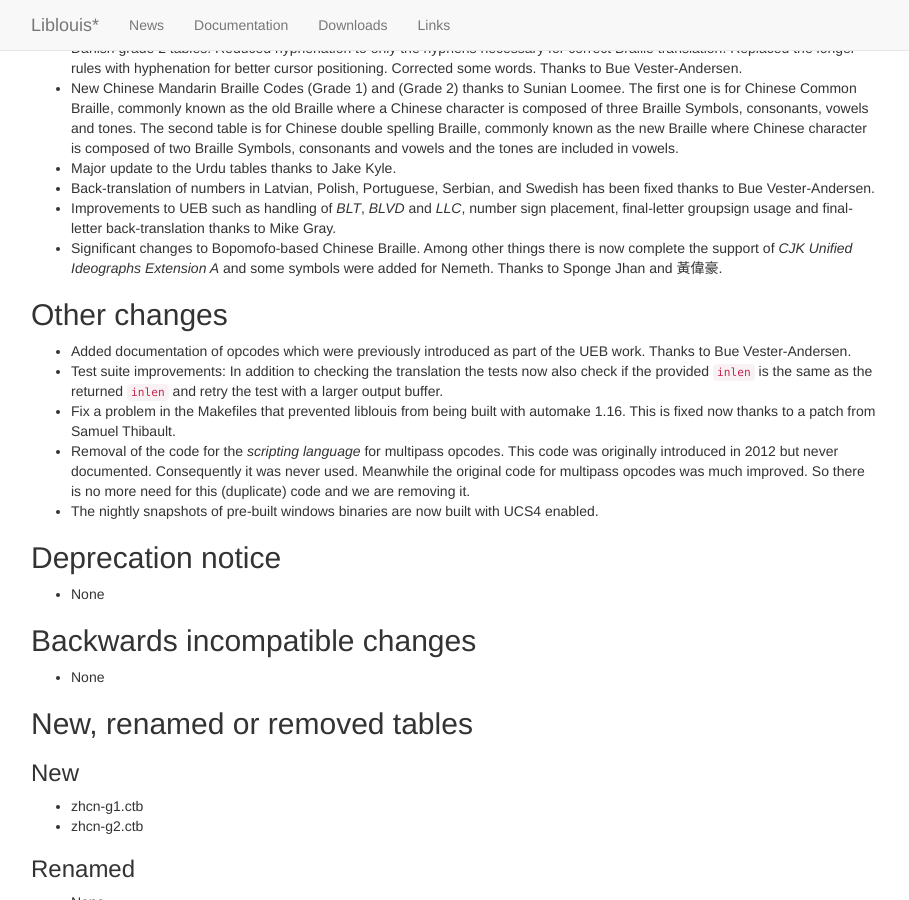
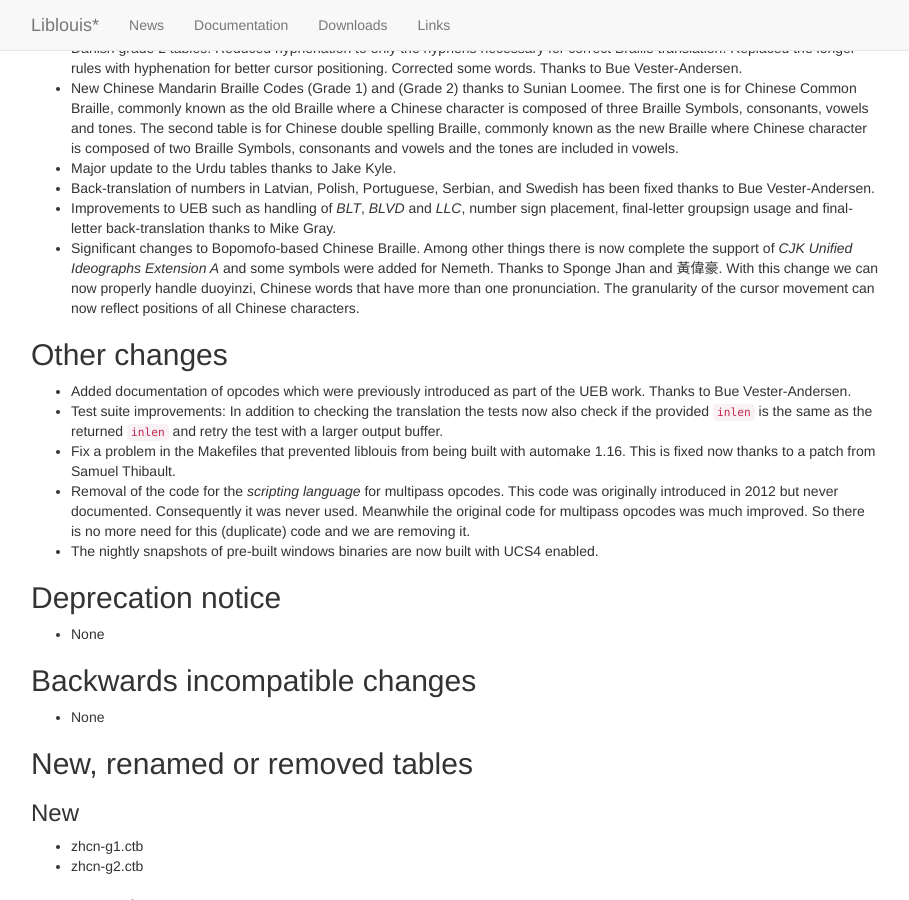
Before and after one commit to liblouis/liblouis.github.io, a Jekyll site: the page built from _posts/2018-09-03-release-3.7.0.md, in a window 1280 px wide and 900 px high, scrolled down 921 px. Shown: the whole window, without its empty margins (39-948 px from the left). Built offline with Jekyll 4.4.1, drawn with Linux system fonts in a browser that asks for light colours.

Commit message:
Update the news entry for Bopomofo-based Chinese Braille

```diff
--- a/_posts/2018-09-03-release-3.7.0.md
+++ b/_posts/2018-09-03-release-3.7.0.md
@@ -30,7 +30,7 @@ For a detailed list of all the changes refer to [the list of closed issues](http
 -   Major update to the Urdu tables thanks to Jake Kyle.
 -   Back-translation of numbers in Latvian, Polish, Portuguese, Serbian, and Swedish has been fixed thanks to Bue Vester-Andersen.
 -   Improvements to UEB such as handling of *BLT*, *BLVD* and *LLC*, number sign placement, final-letter groupsign usage and final-letter back-translation thanks to Mike Gray.
--   Significant changes to Bopomofo-based Chinese Braille. Among other things there is now complete the support of *CJK Unified Ideographs Extension A* and some symbols were added for Nemeth. Thanks to Sponge Jhan and 黃偉豪.
+-   Significant changes to Bopomofo-based Chinese Braille. Among other things there is now complete the support of *CJK Unified Ideographs Extension A* and some symbols were added for Nemeth. Thanks to Sponge Jhan and 黃偉豪. With this change we can now properly handle duoyinzi, Chinese words that have more than one pronunciation. The granularity of the cursor movement can now reflect positions of all Chinese characters.
 
 ## Other changes
 
```
